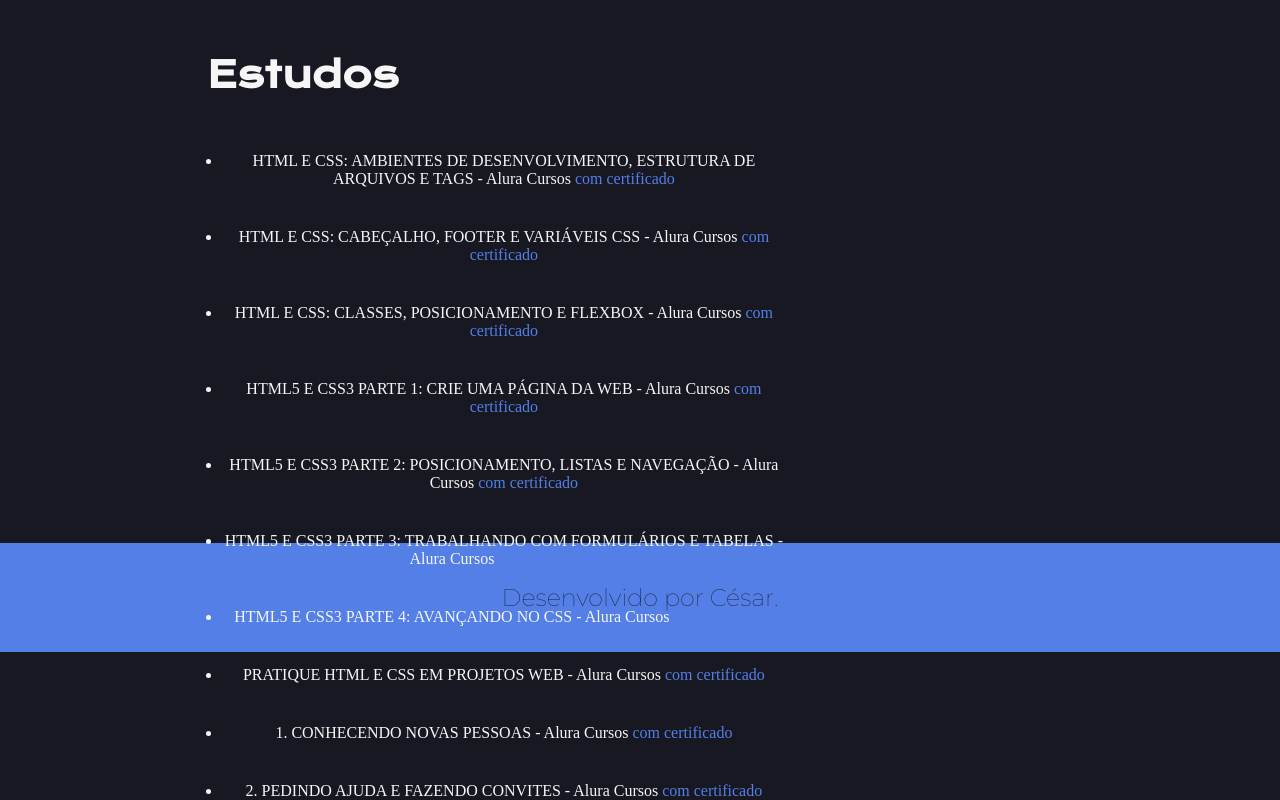
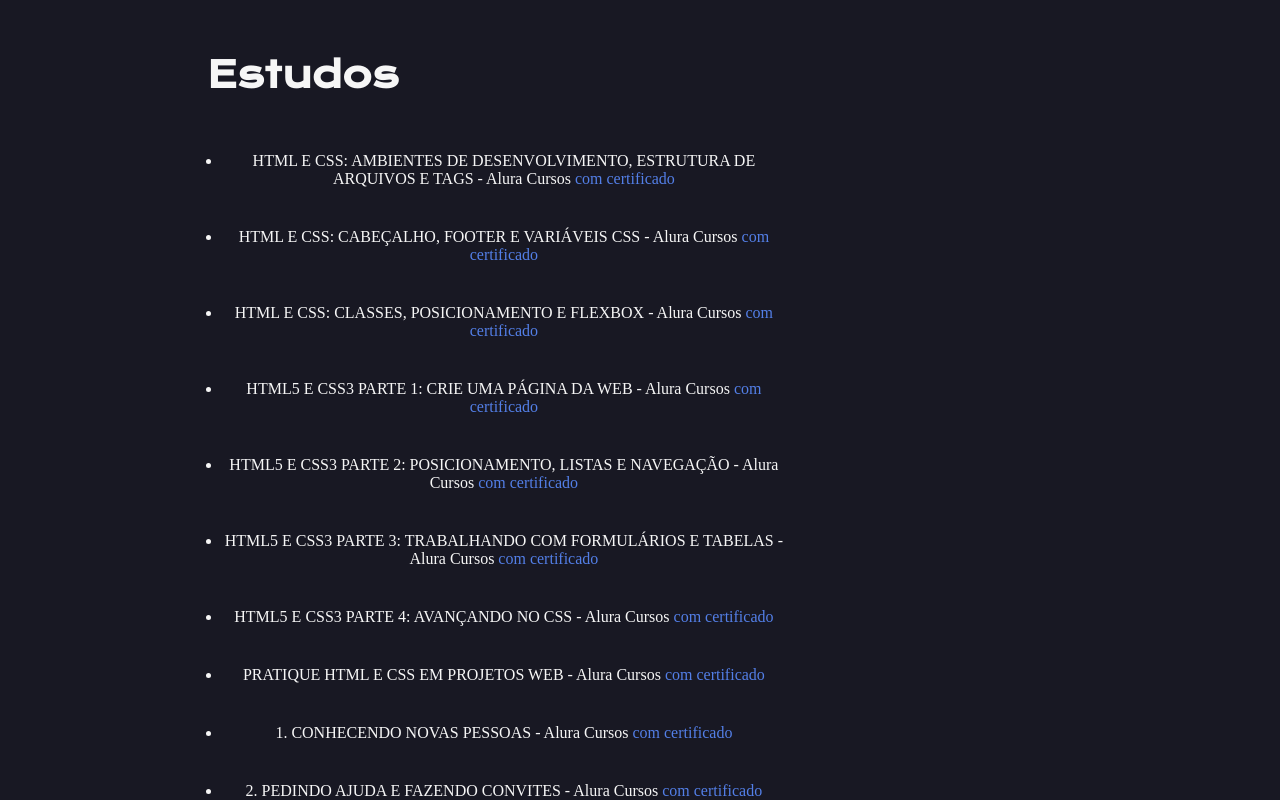
Before and after one commit to CesarmRibeiro/Portfolio, a plain HTML site: page curriculo.html in a window 1280 px wide. Shown: the part 902-1702 px from the top of the page. Drawn offline with nearby package versions, Linux system fonts and the light colour scheme.

Commit message:
Update curriculo.html

```diff
--- a/curriculo.html
+++ b/curriculo.html
@@ -54,8 +54,5 @@
         <img class="foto-cesar" src="assets/imagem-cesar_resized.png" alt="Foto do Cesar">
     </main>
 
-    <footer class="rodape-curriculo">
-        <p>Desenvolvido por César.</p>
-    </footer>
 </body>
 </html>
```
